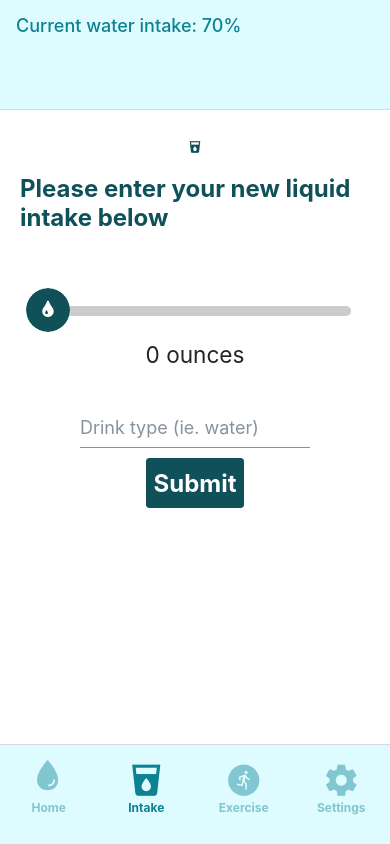
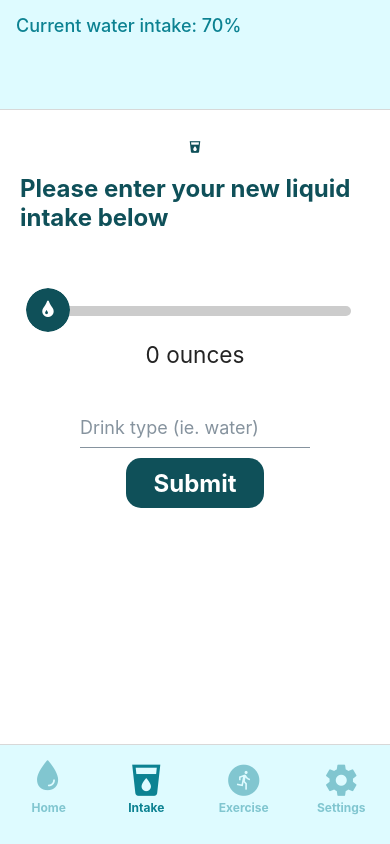
Before and after one commit to richardm213/hydration-helper, a React Native app: screen /Intake in a window 390 px wide. Built offline with nearby package versions, Linux system fonts and the light colour scheme.

Commit message:
Update IntakeTab submit button style

```diff
--- a/components/IntakeTab.js
+++ b/components/IntakeTab.js
@@ -31,9 +31,11 @@ const styles = StyleSheet.create({
     color: white,
     fontSize: 24,
     fontWeight: 'bold',
+    padding: 20,
   },
   submitButton: {
     backgroundColor: turquoise,
+    borderRadius: 15,
     height: 50,
   },
 });
```
